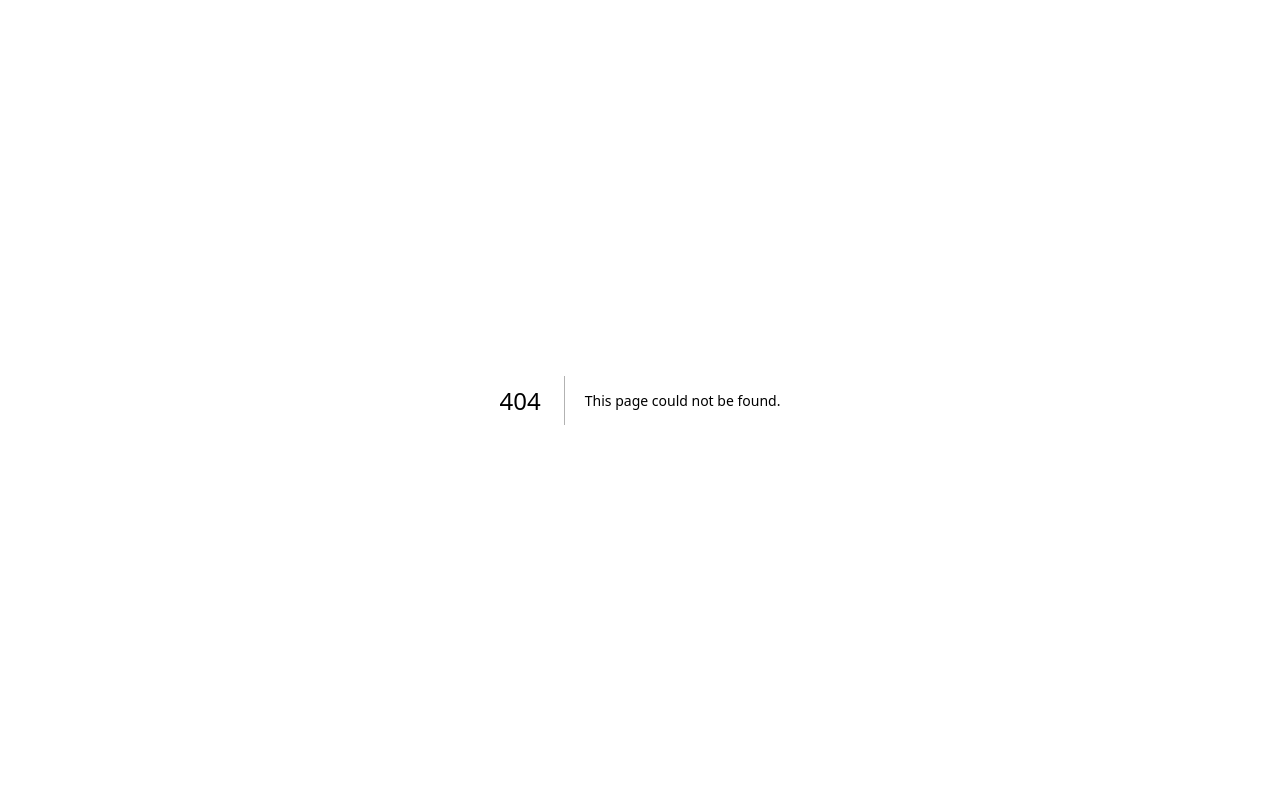
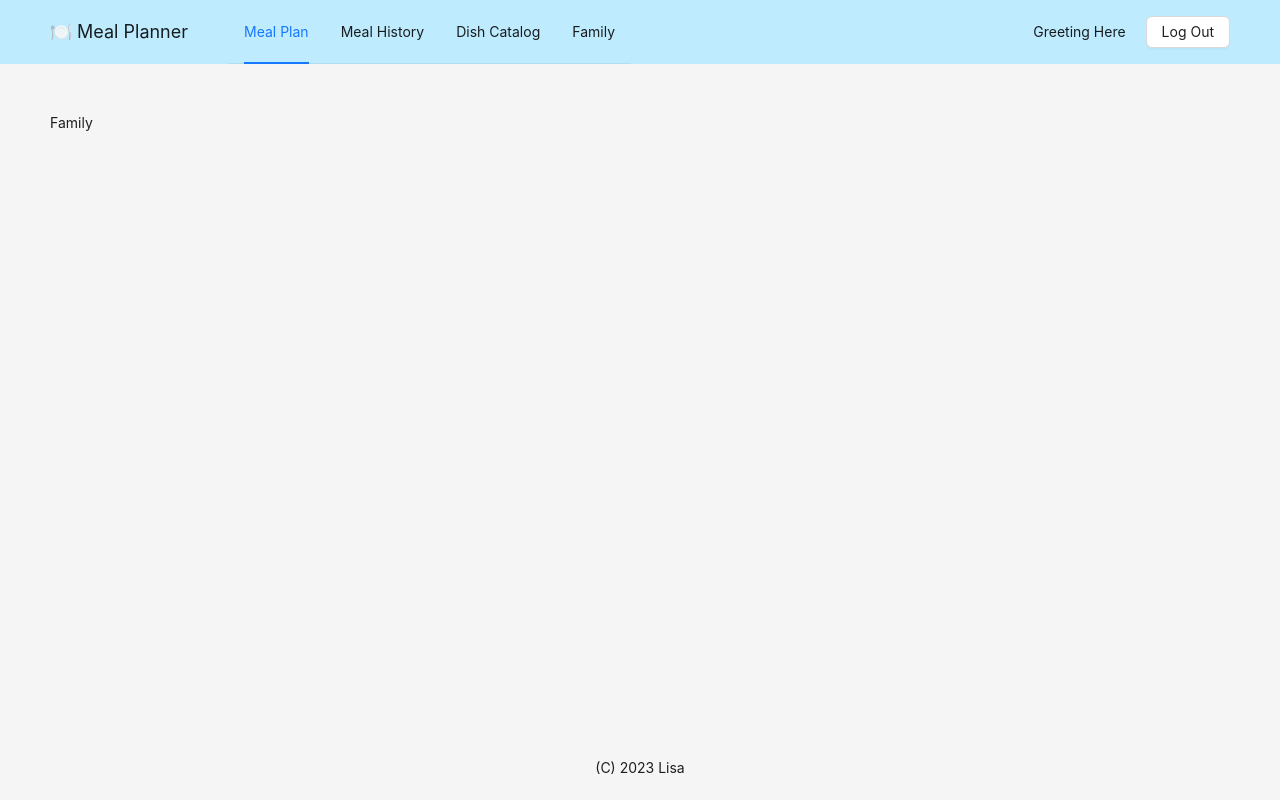
Before and after one commit to Zhusufeng/meal-generator, a Next.js app: page /family in a window 1280 px wide. Before the commit this address had no page. Built offline with nearby package versions, Linux system fonts and the light colour scheme.

Commit message:
Create base pages

```diff
--- /dev/null
+++ b/pages/family.tsx
@@ -0,0 +1,7 @@
+import Layout from "../components/Layout";
+
+const Family: React.FC = () => {
+  return <Layout>Family</Layout>;
+};
+
+export default Family;
```
Also changed, not shown: pages/dish.tsx (added, +7 -0 lines), pages/history.tsx (added, +7 -0 lines), pages/plan.tsx (added, +7 -0 lines).
